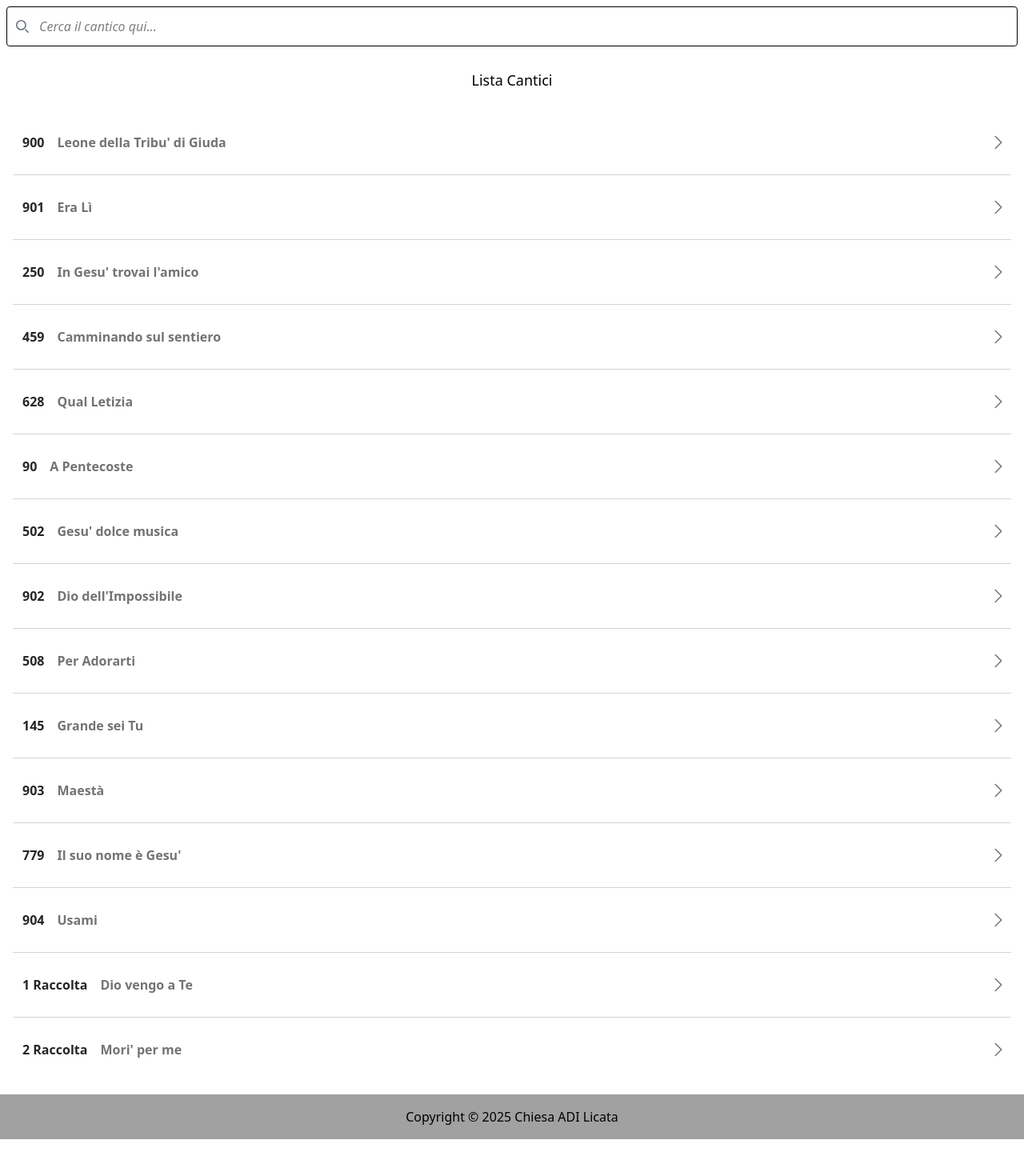
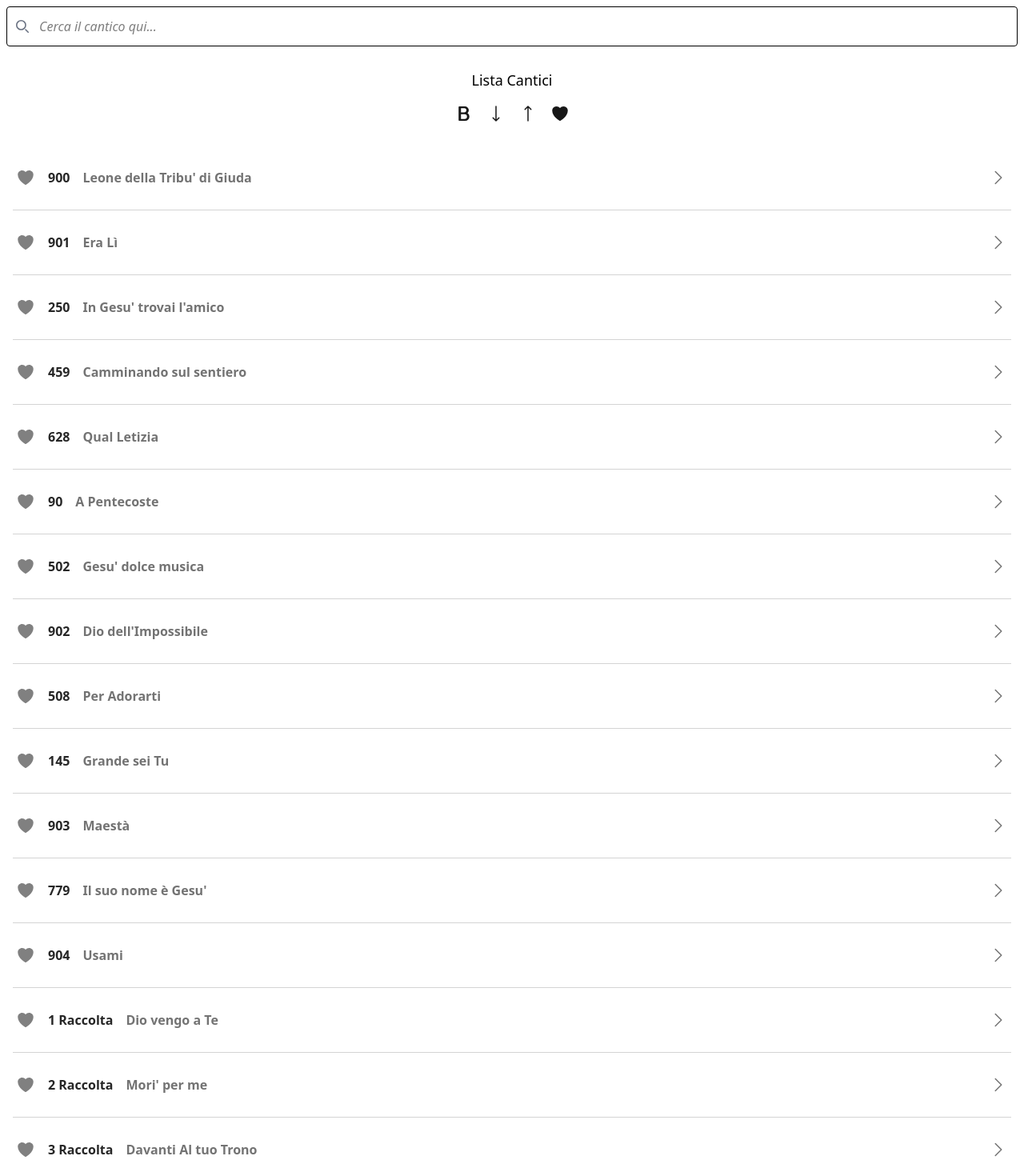
Before and after one commit to CamilloFallu-Dev/App-Cantici, a React (Vite) app: page /lista-cantici in a window 1280 px wide. Shown: the part 120-1590 px from the top of the page at 80% size. Before the commit the page ends 1544 px from the top, so only its background shows below. Built offline with nearby package versions, Linux system fonts and the light colour scheme.

Commit message:
aggiunti 4 filtri

```diff
--- a/src/Component/Cantico.jsx
+++ b/src/Component/Cantico.jsx
@@ -350,6 +350,46 @@ Gesù, Gesù, ritornerà.
 Alleluia, Alleluia
 Gesù, Gesù, Alleluia.`,
     },
+    {
+      id: 16,
+      autore: "3 Raccolta",
+      titolo: "Davanti Al tuo Trono",
+      testo: `Davanti al Tuo trono
+Mi presento Signor
+Nonostante i miei limiti
+E la pena del mio cuor
+
+La Tua mano è stesa su di me
+E del bene mi farà
+E per questo che Ti chiedo
+Accarezza il mio cuor
+
+Davanti al Tuo trono
+Mi presento Signor
+Nonostante i miei limiti
+E la pena del mio cuor
+
+La Tua mano è stesa su di me
+E del bene mi farà
+E per questo che Ti chiedo
+Accarezza il mio cuor
+
+Davanti al Tuo trono
+Mi presento Signor
+Nonostante i miei limiti
+E la pena del mio cuor
+
+La Tua mano è stesa su di me
+E del bene mi farà
+E per questo che Ti chiedo
+Accarezza il mio cuor
+
+E per questo che Ti chiedo
+Accarezza il mio cuor
+
+E per questo che Ti chiedo
+Accarezza il mio cuor`,
+    },
   ];
 
   useEffect(() => {
@@ -369,7 +409,9 @@ Gesù, Gesù, Alleluia.`,
         {strofa.split("\n").map((riga, rigaIndex) => (
           <p key={rigaIndex}>{riga}</p>
         ))}
-        {index < strofe.length - 1 && <p className="text-left">-</p>}
+        {index < strofe.length - 1 && (
+          <p className="text-left text-neutral-300">-</p>
+        )}
       </div>
     ));
   };
--- a/src/Component/ListaCantici.jsx
+++ b/src/Component/ListaCantici.jsx
@@ -165,7 +165,7 @@
 //     </div>
 //   );
 // }
-import { useState } from "react";
+import { useState, useEffect } from "react";
 import { Link } from "react-router-dom";
 import Footer from "./Footer";
 
@@ -186,19 +186,36 @@ export default function ListaCantici() {
     { id: 13, autore: "904", titolo: "Usami" },
     { id: 14, autore: "1 Raccolta", titolo: "Dio vengo a Te" },
     { id: 15, autore: "2 Raccolta", titolo: "Mori' per me" },
+    { id: 16, autore: "3 Raccolta", titolo: "Davanti Al tuo Trono" },
   ];
 
   const [cantici, setCantici] = useState(canticiData);
   const [search, setSearch] = useState("");
+  const [sortOrder, setSortOrder] = useState(null); // Stato per l'ordinamento
+  const [preferiti, setPreferiti] = useState([]); // Stato per i preferiti
+  const [showPreferiti, setShowPreferiti] = useState(false); // Stato per visualizzare i preferiti
 
-  const filterCantici = () => {
+  useEffect(() => {
+    // Carica i preferiti dal localStorage se presenti
+    const savedPreferiti = JSON.parse(localStorage.getItem("preferiti"));
+    if (savedPreferiti) {
+      setPreferiti(savedPreferiti);
+    }
+  }, []);
+
+  useEffect(() => {
+    // Salva i preferiti nel localStorage ogni volta che cambiano
+    localStorage.setItem("preferiti", JSON.stringify(preferiti));
+  }, [preferiti]);
+
+  const filterCantici = (canticiToFilter) => {
     const lowerSearch = search.toLowerCase(); // Trasformiamo la ricerca in minuscolo
-    return cantici.filter((cantico) => {
+    return canticiToFilter.filter((cantico) => {
       // Confrontiamo id, autore e titolo, assicurandoci di trattarli come stringhe
       return (
-        cantico.id.toString().toLowerCase().includes(lowerSearch) || // Confronto ID in minuscolo
-        cantico.titolo.toLowerCase().includes(lowerSearch) || // Confronto Titolo in minuscolo
-        cantico.autore.toString().toLowerCase().includes(lowerSearch) // Confronto Autore in minuscolo
+        cantico.id.toString().toLowerCase().includes(lowerSearch) ||
+        cantico.titolo.toLowerCase().includes(lowerSearch) ||
+        cantico.autore.toString().toLowerCase().includes(lowerSearch)
       );
     });
   };
@@ -206,6 +223,54 @@ export default function ListaCantici() {
   const handleSearchChange = (e) => {
     setSearch(e.target.value);
   };
+
+  const handleSort = (order) => {
+    setSortOrder(order); // Imposta l'ordine di ordinamento
+  };
+
+  const togglePreferito = (cantico) => {
+    setPreferiti((prevPreferiti) => {
+      if (prevPreferiti.some((item) => item.id === cantico.id)) {
+        // Se il cantico è già nei preferiti, lo rimuoviamo
+        return prevPreferiti.filter((item) => item.id !== cantico.id);
+      } else {
+        // Se il cantico non è nei preferiti, lo aggiungiamo
+        return [...prevPreferiti, cantico];
+      }
+    });
+  };
+
+  const handleShowPreferiti = () => {
+    setShowPreferiti((prevState) => !prevState);
+  };
+
+  const sortCantici = (canticiToSort) => {
+    if (sortOrder === "alphabetical") {
+      return canticiToSort.sort((a, b) => a.titolo.localeCompare(b.titolo)); // Ordina alfabeticamente
+    }
+    if (sortOrder === "asc") {
+      // Ordina in ordine crescente per autore (convertito a numero)
+      return canticiToSort.sort((a, b) => {
+        const autoreA = isNaN(a.autore) ? a.autore : Number(a.autore); // Converte in numero
+        const autoreB = isNaN(b.autore) ? b.autore : Number(b.autore); // Converte in numero
+        return autoreA - autoreB; // Ordina in ordine crescente
+      });
+    }
+    if (sortOrder === "desc") {
+      // Ordina in ordine decrescente per autore (convertito a numero)
+      return canticiToSort.sort((a, b) => {
+        const autoreA = isNaN(a.autore) ? a.autore : Number(a.autore); // Converte in numero
+        const autoreB = isNaN(b.autore) ? b.autore : Number(b.autore); // Converte in numero
+        return autoreB - autoreA; // Ordina in ordine decrescente
+      });
+    }
+
+    return canticiToSort;
+  };
+
+  const displayedCantici = showPreferiti ? preferiti : cantici;
+  const filteredCantici = filterCantici(displayedCantici);
+  const sortedCantici = sortCantici(filteredCantici);
 
   return (
     <div className="flex flex-col min-h-screen">
@@ -241,16 +306,118 @@ export default function ListaCantici() {
         <div className="p-2 text-lg mb-2 text-center items-center">
           <h1>Lista Cantici</h1>
         </div>
+
+        {/* Aggiungi i bottoni per il filtraggio */}
+        <div className="flex gap-4 mb-5 justify-center">
+          <button
+            onClick={() => handleSort("alphabetical")}
+            className="text-neutral-900 text-sm"
+          >
+            <svg
+              xmlns="http://www.w3.org/2000/svg"
+              fill="none"
+              viewBox="0 0 24 24"
+              strokeWidth={1.5}
+              stroke="currentColor"
+              className="size-6"
+            >
+              <path
+                strokeLinejoin="round"
+                d="M6.75 3.744h-.753v8.25h7.125a4.125 4.125 0 0 0 0-8.25H6.75Zm0 0v.38m0 16.122h6.747a4.5 4.5 0 0 0 0-9.001h-7.5v9h.753Zm0 0v-.37m0-15.751h6a3.75 3.75 0 1 1 0 7.5h-6m0-7.5v7.5m0 0v8.25m0-8.25h6.375a4.125 4.125 0 0 1 0 8.25H6.75m.747-15.38h4.875a3.375 3.375 0 0 1 0 6.75H7.497v-6.75Zm0 7.5h5.25a3.75 3.75 0 0 1 0 7.5h-5.25v-7.5Z"
+              />
+            </svg>
+          </button>
+          <button
+            onClick={() => handleSort("asc")}
+            className="text-neutral-900 text-sm"
+          >
+            <svg
+              xmlns="http://www.w3.org/2000/svg"
+              fill="none"
+              viewBox="0 0 24 24"
+              strokeWidth={1.5}
+              stroke="currentColor"
+              className="size-6"
+            >
+              <path
+                strokeLinecap="round"
+                strokeLinejoin="round"
+                d="M15.75 17.25 12 21m0 0-3.75-3.75M12 21V3"
+              />
+            </svg>
+          </button>
+          <button
+            onClick={() => handleSort("desc")}
+            className="text-neutral-900 text-sm"
+          >
+            <svg
+              xmlns="http://www.w3.org/2000/svg"
+              fill="none"
+              viewBox="0 0 24 24"
+              strokeWidth={1.5}
+              stroke="currentColor"
+              className="size-6"
+            >
+              <path
+                strokeLinecap="round"
+                strokeLinejoin="round"
+                d="M8.25 6.75 12 3m0 0 3.75 3.75M12 3v18"
+              />
+            </svg>
+          </button>
+          <button
+            onClick={handleShowPreferiti}
+            className="text-neutral-900 text-sm rounded"
+          >
+            {showPreferiti ? (
+              <svg
+                xmlns="http://www.w3.org/2000/svg"
+                viewBox="0 0 24 24"
+                fill="red"
+                className="size-6"
+              >
+                <path d="m11.645 20.91-.007-.003-.022-.012a15.247 15.247 0 0 1-.383-.218 25.18 25.18 0 0 1-4.244-3.17C4.688 15.36 2.25 12.174 2.25 8.25 2.25 5.322 4.714 3 7.688 3A5.5 5.5 0 0 1 12 5.052 5.5 5.5 0 0 1 16.313 3c2.973 0 5.437 2.322 5.437 5.25 0 3.925-2.438 7.111-4.739 9.256a25.175 25.175 0 0 1-4.244 3.17 15.247 15.247 0 0 1-.383.219l-.022.012-.007.004-.003.001a.752.752 0 0 1-.704 0l-.003-.001Z" />
+              </svg>
+            ) : (
+              <svg
+                xmlns="http://www.w3.org/2000/svg"
+                viewBox="0 0 24 24"
+                fill="currentColor"
+                className="size-6"
+              >
+                <path d="m11.645 20.91-.007-.003-.022-.012a15.247 15.247 0 0 1-.383-.218 25.18 25.18 0 0 1-4.244-3.17C4.688 15.36 2.25 12.174 2.25 8.25 2.25 5.322 4.714 3 7.688 3A5.5 5.5 0 0 1 12 5.052 5.5 5.5 0 0 1 16.313 3c2.973 0 5.437 2.322 5.437 5.25 0 3.925-2.438 7.111-4.739 9.256a25.175 25.175 0 0 1-4.244 3.17 15.247 15.247 0 0 1-.383.219l-.022.012-.007.004-.003.001a.752.752 0 0 1-.704 0l-.003-.001Z" />
+              </svg>
+            )}
+          </button>
+        </div>
+
         <div>
           <ul
             role="list"
             className="divide-y divide-neutral-300 rounded-lg p-2"
           >
-            {filterCantici().map((cantico) => (
+            {sortedCantici.map((cantico) => (
               <li
                 key={cantico.id}
                 className="flex justify-between items-center gap-x-6 py-5 p-1 text-neutral-500"
               >
+                <div className="flex items-center gap-2">
+                  {/* Icona del cuore per aggiungere ai preferiti */}
+
+                  <svg
+                    onClick={() => togglePreferito(cantico)}
+                    xmlns="http://www.w3.org/2000/svg"
+                    viewBox="0 0 24 24"
+                    fill={
+                      preferiti.some((item) => item.id === cantico.id)
+                        ? "red"
+                        : "gray"
+                    }
+                    className="size-6"
+                  >
+                    <path d="m11.645 20.91-.007-.003-.022-.012a15.247 15.247 0 0 1-.383-.218 25.18 25.18 0 0 1-4.244-3.17C4.688 15.36 2.25 12.174 2.25 8.25 2.25 5.322 4.714 3 7.688 3A5.5 5.5 0 0 1 12 5.052 5.5 5.5 0 0 1 16.313 3c2.973 0 5.437 2.322 5.437 5.25 0 3.925-2.438 7.111-4.739 9.256a25.175 25.175 0 0 1-4.244 3.17 15.247 15.247 0 0 1-.383.219l-.022.012-.007.004-.003.001a.752.752 0 0 1-.704 0l-.003-.001Z" />
+                  </svg>
+
                   <Link to={`/cantico/${cantico.id}`}>
                     <div className="flex justify-center items-center gap-2 font-semibold">
                       <p className="text-neutral-800 p-2 rounded-full">
@@ -259,6 +426,7 @@ export default function ListaCantici() {
                       <p className="text-neutral-500"> {cantico.titolo}</p>
                     </div>
                   </Link>
+                </div>
                 <Link to={`/cantico/${cantico.id}`}>
                   <span className="flex justify-between items-center">
                     <svg
```
Lines whose indentation alone changed are shown as unchanged.
